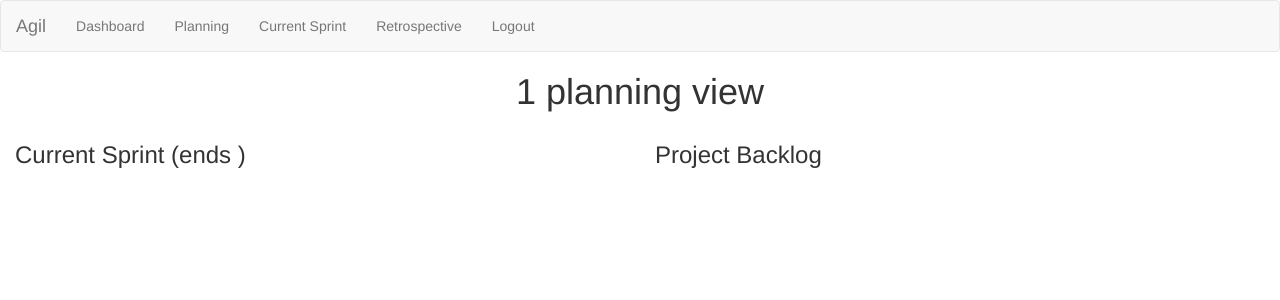
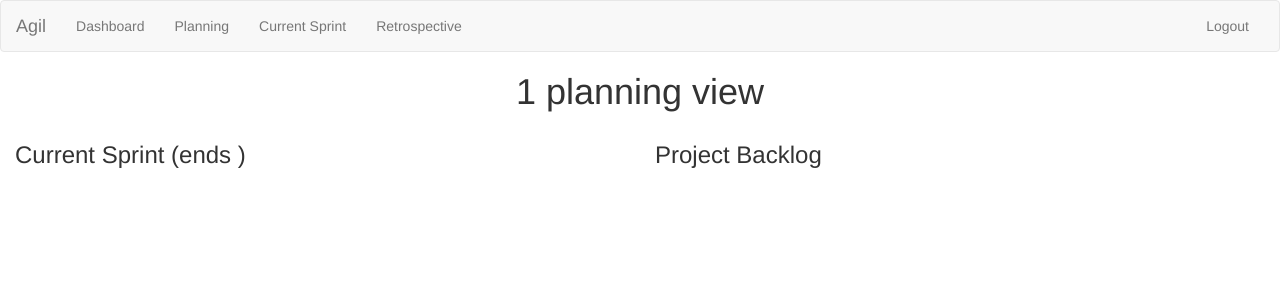
Before and after one commit to dbartel/csce445project, a Flask app: page /1/1/planning in a window 1280 px wide. Shown: the top 300 px of the page. Run offline with Flask 2, Linux system fonts and the light colour scheme; some libraries are stand-ins or nearby versions.

Commit message:
new stuff
^

```diff
--- a/templates/includes/navbar.html
+++ b/templates/includes/navbar.html
@@ -10,8 +10,12 @@
             <li><a href="{{url_for('planningFunc', owner=owner, project=project)}}">Planning</a></li>
             <li><a href="{{url_for('sprintFunc', owner=owner, project=project)}}">Current Sprint</a></li>
             <li><a href="{{url_for('retrospectiveFunc', owner=owner, project=project)}}">Retrospective</a></li>
+            <!--
             <li><a href="{{url_for('logout')}}">Logout</a></li>
-
+            -->
+        </ul>
+        <ul class="nav navbar-nav navbar-right">
+            <li><a href="{{url_for('logout')}}">Logout</a></li>
         </ul>
     </div>
     </div>
```
